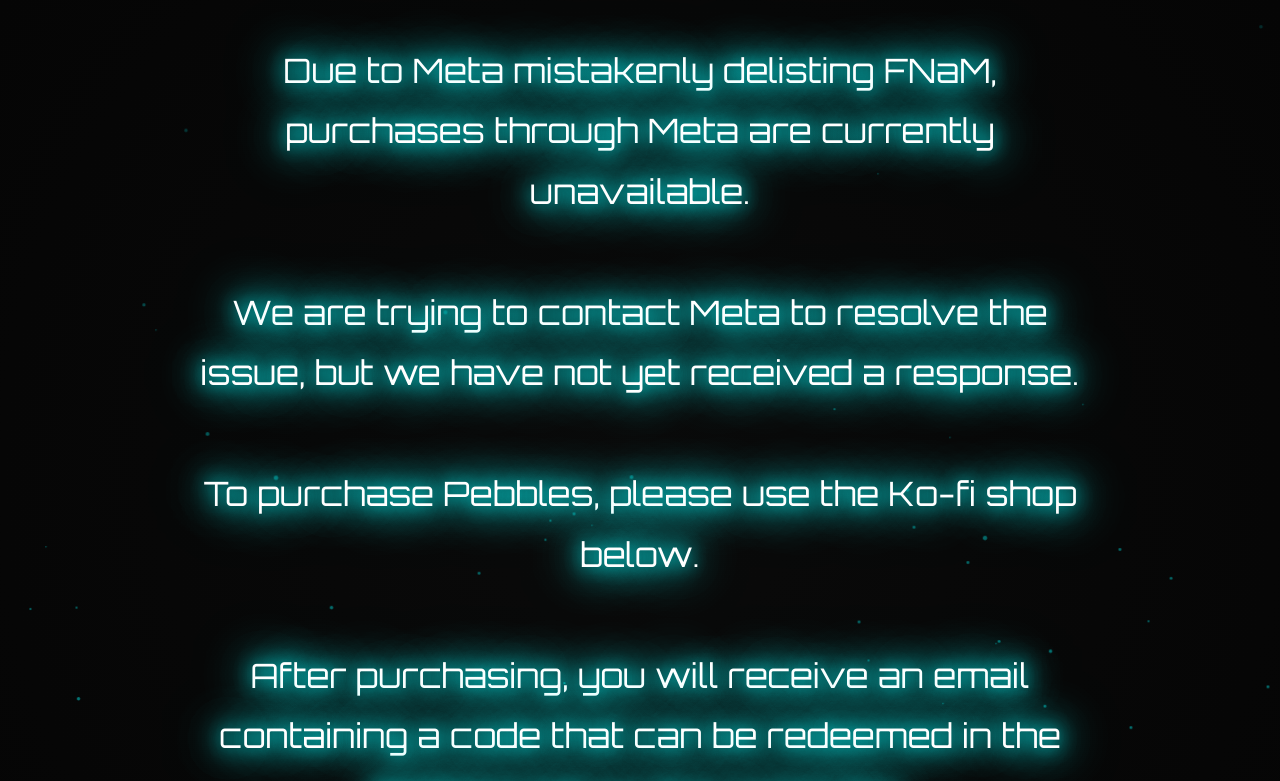
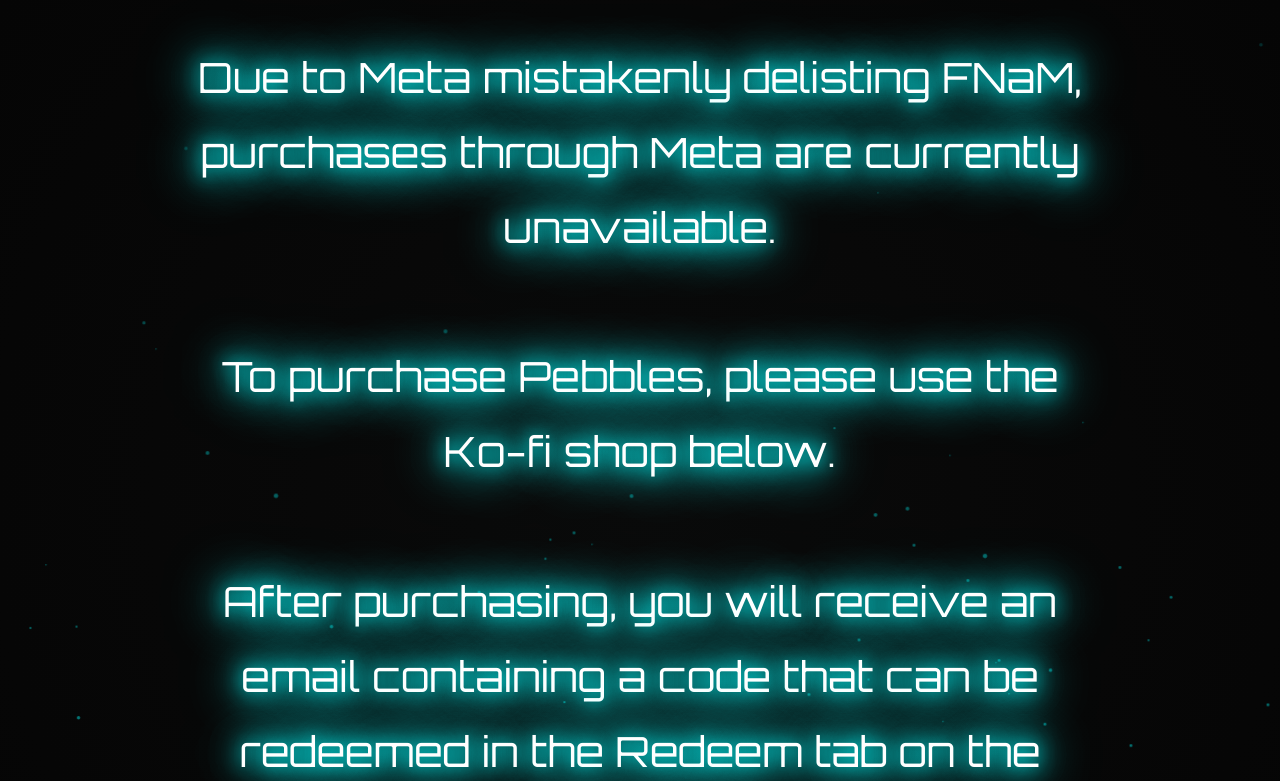
Before and after one commit to GameboyAlex1234/FileStorageGameboyAlex, a website: page pebbles.html in a window 1280 px wide. Shown: the top 781 px of the page. Drawn offline with Linux system fonts and the light colour scheme.

Commit message:
Update pebbles.html

```diff
--- a/pebbles.html
+++ b/pebbles.html
@@ -29,7 +29,7 @@
 
   .message {
   color: #ffffff;
-  font-size: 2.1rem;
+  font-size: 2.6rem;
   line-height: 1.8;
   text-shadow:
     0 0 10px #0ff,
@@ -112,8 +112,6 @@
   <div class="message">
     Due to Meta mistakenly delisting FNaM, purchases through Meta are currently unavailable.<br><br>
 
-    We are trying to contact Meta to resolve the issue, but we have not yet received a response.<br><br>
-
     To purchase Pebbles, please use the Ko-fi shop below.<br><br>
 
     After purchasing, you will receive an email containing a code that can be redeemed in the Redeem tab on the computer.
```
